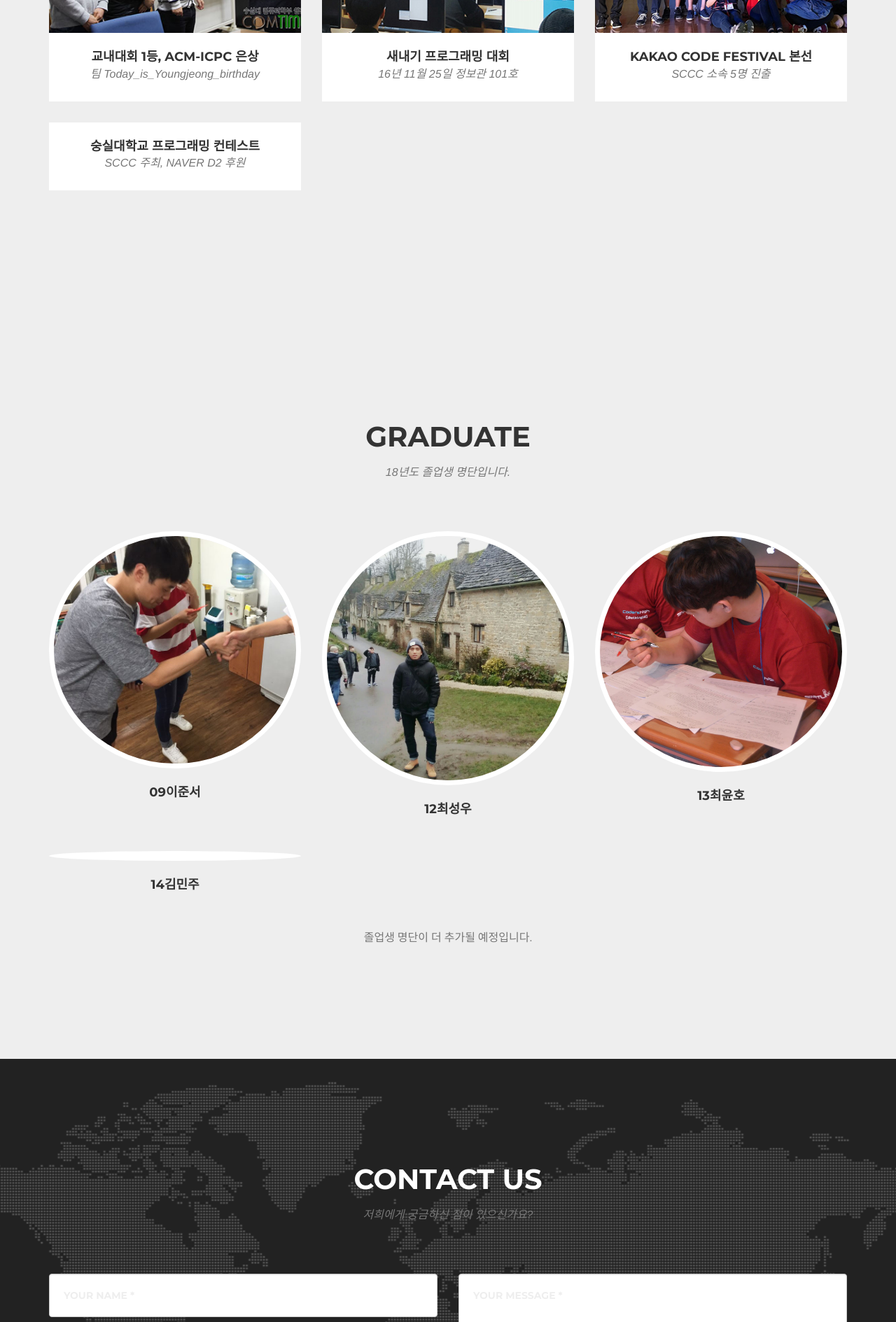
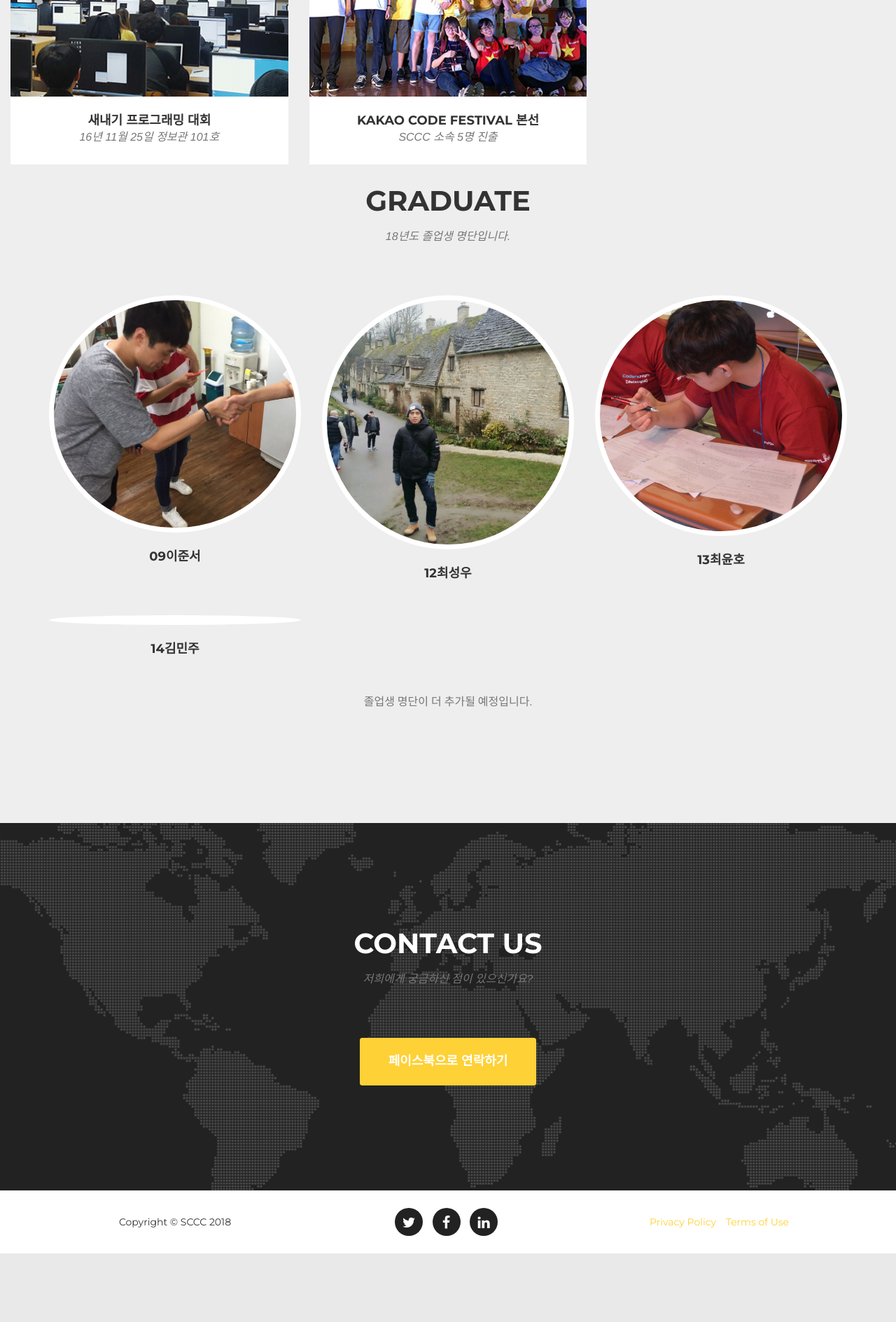
Before and after one commit to MartianLee/sccc_homepage, a PHP site: page / in a window 1280 px wide. Shown: the part 3351-5240 px from the top of the page at 70% size. After the commit the page ends 5142 px from the top, so only its background shows below. Run offline with PHP 8.4, Linux system fonts and the light colour scheme; some libraries are stand-ins or nearby versions; some web fonts are replaced.

Commit message:
페이스북 연락처를 추가합니다

```diff
--- a/index.php
+++ b/index.php
@@ -176,21 +176,6 @@
                         <p class="text-muted">올해도 6자리입니다!</p>
                     </div>
                 </div>
-<!--            <div class="col-md-4 col-sm-6 portfolio-item">
-                    <a href="#activityModal4" class="portfolio-link" data-toggle="modal">
-                        <div class="portfolio-hover">
-                            <div class="portfolio-hover-content">
-                                <i class="fa fa-plus fa-3x"></i>
-                            </div>
-                        </div>
-                        <img src="img/activity/4.jpg" class="img-responsive" alt="">
-                    </a>
-                    <div class="portfolio-caption">
-                        <h4>문제짱</h4>
-                        <p class="text-muted">매월 문제짱에게 보상을 줍니다!</p>
-                    </div>
-                </div>
--->
             </div>
         </div>
     </section>
@@ -205,7 +190,6 @@
                 </div>
             </div>
             <div class="row">
-
                 <div class="col-md-4 col-sm-6 portfolio-item">
                     <a href="#portfolioModal1" class="portfolio-link" data-toggle="modal">
                         <div class="portfolio-hover">
@@ -220,7 +204,6 @@
                         <p class="text-muted">17년 정기 회의</p>
                     </div>
                 </div>
-
                 <div class="col-md-4 col-sm-6 portfolio-item">
                     <a href="#portfolioModal2" class="portfolio-link" data-toggle="modal">
                         <div class="portfolio-hover">
@@ -235,7 +218,6 @@
                         <p class="text-muted">SCCC 소속 5명 진출</p>
                     </div>
                 </div>
-
                 <div class="col-md-4 col-sm-6 portfolio-item">
                     <a href="#portfolioModal3" class="portfolio-link" data-toggle="modal">
                         <div class="portfolio-hover">
@@ -250,22 +232,10 @@
                         <p class="text-muted">팀 Jaedaero_Noraboja!!!</p>
                     </div>
                 </div>
-
-                <div class="col-md-4 col-sm-6 portfolio-item">
-                    <a href="#portfolioModal4" class="portfolio-link" data-toggle="modal">
-                        <div class="portfolio-hover">
-                            <div class="portfolio-hover-content">
-                                <i class="fa fa-plus fa-3x"></i>
-                            </div>
-                        </div>
-                        <img src="img/portfolio/7.jpg" class="img-responsive" alt="">
-                    </a>
-                    <div class="portfolio-caption">
                         <h4>교내대회 1등, ACM-ICPC 은상</h4>
                         <p class="text-muted">팀 Today_is_Youngjeong_birthday</p>
                     </div>
                 </div>
-
                 <div class="col-md-4 col-sm-6 portfolio-item">
                     <a href="#portfolioModal5" class="portfolio-link" data-toggle="modal">
                         <div class="portfolio-hover">
@@ -280,8 +250,7 @@
                         <p class="text-muted">16년 11월 25일 정보관 101호</p>
                     </div>
                 </div>
-
-	        <div class="col-md-4 col-sm-6 portfolio-item">
+                <div class="col-md-4 col-sm-6 portfolio-item">
                     <a href="#portfolioModal6" class="portfolio-link" data-toggle="modal">
                         <div class="portfolio-hover">
                             <div class="portfolio-hover-content">
@@ -332,12 +301,19 @@
                         <p class="text-muted"></p>
 <!--	                <ul class="list-inline social-buttons">
 	                    <li><a href="#"><i class="fa fa-twitter"></i></a>
+=======
+                        <h4>10정창용</h4>
+                        <p class="text-muted">14년도 회장</p>
+                        <ul class="list-inline social-buttons">
+                            <li><a href="#"><i class="fa fa-twitter"></i></a>
+>>>>>>> 0f823ebff2eb5b21e74be15f61e20fcfce520018
                             </li>
                             <li><a href="#"><i class="fa fa-facebook"></i></a>
                             </li>
                             <li><a href="#"><i class="fa fa-linkedin"></i></a>
                             </li>
                         </ul>
+<<<<<<< HEAD
 -->	            </div>
                 </div>
                 <div class="col-sm-4">
@@ -347,10 +323,17 @@
                         <p class="text-muted"></p>
 <!--	                <ul class="list-inline social-buttons">
 	                    <li><a href="#"><i class="fa fa-twitter"></i></a>
+=======
+                        <h4>11박정우</h4>
+                        <p class="text-muted">2015 ACM-ICPC 동상</p>
+                        <ul class="list-inline social-buttons">
+                            <li><a href="#"><i class="fa fa-twitter"></i></a>
+>>>>>>> 0f823ebff2eb5b21e74be15f61e20fcfce520018
                             </li>
                             <li><a href="#"><i class="fa fa-facebook"></i></a>
                             </li>
                             <li><a href="#"><i class="fa fa-linkedin"></i></a>
+<<<<<<< HEAD
 	                    </li>
                         </ul>
 -->		    </div>
@@ -361,11 +344,17 @@
                         <h4>13최윤호</h4>
                         <p class="text-muted"></p>
 <!--                        <ul class="list-inline social-buttons">
+=======
+                        <h4>황준영</h4>
+                        <p class="text-muted">2014 ACM-ICPC 동상<br>2016 ACM-ICPC 동상<br>2014,2015 겨울 스터디 담당</p>
+                        <ul class="list-inline social-buttons">
+>>>>>>> 0f823ebff2eb5b21e74be15f61e20fcfce520018
                             <li><a href="#"><i class="fa fa-twitter"></i></a>
                             </li>
                             <li><a href="#"><i class="fa fa-facebook"></i></a>
                             </li>
                             <li><a href="#"><i class="fa fa-linkedin"></i></a>
+<<<<<<< HEAD
 	                    </li>
                         </ul>
 -->                 </div>
@@ -401,30 +390,12 @@
                 <div class="col-lg-12">
                     <form name="sentMessage" id="contactForm" novalidate>
                         <div class="row">
-                            <div class="col-md-6">
-                                <div class="form-group">
-                                    <input type="text" class="form-control" placeholder="Your Name *" id="name" required data-validation-required-message="Please enter your name.">
-                                    <p class="help-block text-danger"></p>
-                                </div>
-                                <div class="form-group">
-                                    <input type="email" class="form-control" placeholder="Your Email *" id="email" required data-validation-required-message="Please enter your email address.">
-                                    <p class="help-block text-danger"></p>
-                                </div>
-                                <div class="form-group">
-                                    <input type="tel" class="form-control" placeholder="Your Phone *" id="phone" required data-validation-required-message="Please enter your phone number.">
-                                    <p class="help-block text-danger"></p>
-                                </div>
-                            </div>
-                            <div class="col-md-6">
-                                <div class="form-group">
-                                    <textarea class="form-control" placeholder="Your Message *" id="message" required data-validation-required-message="Please enter a message."></textarea>
-                                    <p class="help-block text-danger"></p>
-                                </div>
-                            </div>
                             <div class="clearfix"></div>
                             <div class="col-lg-12 text-center">
                                 <div id="success"></div>
-                                <button type="submit" class="btn btn-xl">Send Message</button>
+                                <a href="https://www.facebook.com/SSUSCCC/">
+                                  <button type="submit" class="btn btn-xl">페이스북으로 연락하기</button>
+                                </a>
                             </div>
                         </div>
                     </form>
@@ -487,9 +458,9 @@
                                     <strong><a href="https://www.acmicpc.net/group/543">BOJ그룹 링크</a></strong>
                                 </p>
                                 <ul class="list-inline">
-                                    <li>시간 : 매주 수요일</li>
-                                    <li>장소 : 정보과학관</li>
-                                    <li>주최 : SCCC</li>
+                                    <li>시간 : 매주 수요일 7시 30분</li>
+                                    <li>장소 : 정보과학관 301호</li>
+                                    <li>주최 : SCCC2017</li>
                                 </ul>
                                 <button type="button" class="btn btn-primary" data-dismiss="modal"><i class="fa fa-times"></i> Close Activity</button>
                             </div>
@@ -556,7 +527,6 @@
             </div>
         </div>
     </div>
-<!--
     <!-- Activity Modal 4 -->
     <div class="portfolio-modal modal fade" id="activityModal4" tabindex="-1" role="dialog" aria-hidden="true">
         <div class="modal-dialog">
@@ -587,7 +557,6 @@
             </div>
         </div>
     </div>
--->
     <!-- Portfolio Modal 1 -->
     <div class="portfolio-modal modal fade" id="portfolioModal1" tabindex="-1" role="dialog" aria-hidden="true">
         <div class="modal-dialog">
```
